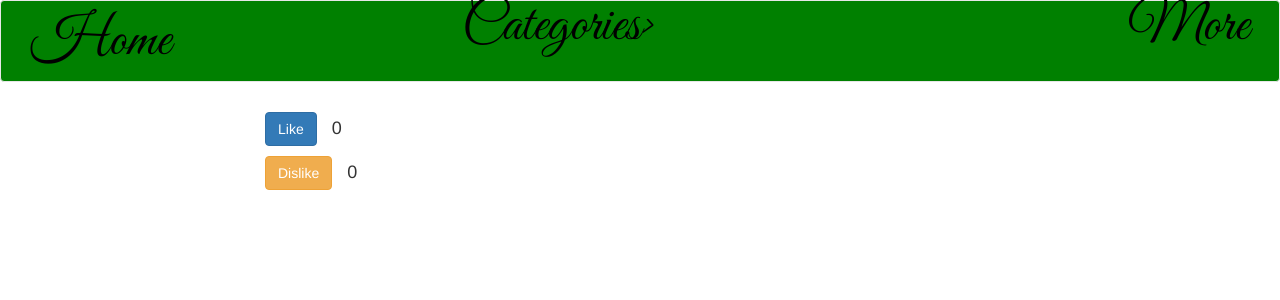
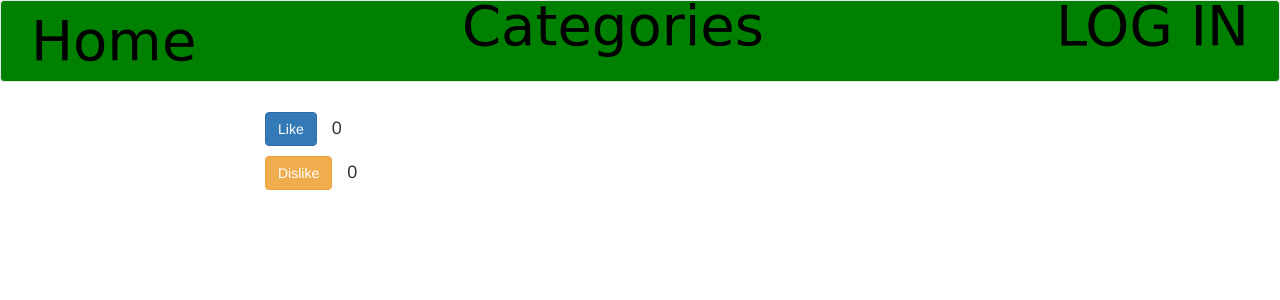
Before and after one commit to Alampulo/Pitch_Hub, a Flask app: page /category/pitch/new/ in a window 1280 px wide. Shown: the top 300 px of the page. Run offline with Flask 2, Linux system fonts and the light colour scheme; data that the repository does not hold is empty; some libraries are stand-ins or nearby versions.

Commit message:
style navbar

```diff
--- a/app/__init__.py
+++ b/app/__init__.py
@@ -42,6 +42,4 @@ def create_app(config_name):
     from .auth import auth as auth_blueprint
     app.register_blueprint(auth_blueprint, url_prefix='/authenticate')
 
-    # setting conig
-
     return app
--- a/app/email.py
+++ b/app/email.py
@@ -3,7 +3,7 @@ from flask import render_template
 from . import mail
 
 def mail_message(subject,template,to,**kwargs):
-    sender_email = mutugieddie3@gmail.com
+    sender_email = jumabryan14@gmail.com
 
     email = Message(subject, sender=sender_email, recipients=[to])
     email.body= render_template(template + ".txt",**mango)
--- a/app/templates/navbar.html
+++ b/app/templates/navbar.html
@@ -12,14 +12,14 @@
     <div id="navbar" class="navbar-collapse collapse">
       <div class="col-md-4">
         <li class="nav-item" id="home" style="list-style-type: none;">
-        <a class="nav-link" href="{{url_for('main.index')}}" style="color: black; font-family: 'Great Vibes', cursive; font-size: 4em; margin-right: 60%;">Home</a>
+        <a class="nav-link" href="{{url_for('main.index')}}" style="color: black; font-family:cursive; font-size: 4em; margin-right: 60%;">Home</a>
         </li>
       </div>
       <div class="col-md-4">
             <ul class="nav navbar-nav">
 
             <li class="dropdown">
-              <a href="{{url_for('main.index')}}" class="dropdown-toggle" data-toggle="dropdown" role="button" aria-expanded="false"style="color: black; font-family: 'Great Vibes', cursive; font-size: 4em;">Categories></a>
+              <a href="{{url_for('main.index')}}" class="dropdown-toggle" data-toggle="dropdown" role="button" aria-expanded="false"style="color: black; font-family: cursive; font-size: 4em;">Categories</a>
               <ul class="dropdown-menu multi-level" role="menu">
                 <li><a href="{{url_for('main.index')}}">Positive</a></li>
                 <li><a href="{{url_for('main.index')}}">Inspiration</a></li>
@@ -34,7 +34,7 @@
       <div class="col-md-4">
         <ul class="nav navbar-nav navbar-right">
             <li class="dropdown">
-                <a href="#" class="dropdown-toggle" data-toggle="dropdown" style="color: black; font-family: 'Great Vibes', cursive; font-size: 4em;">More</a>
+                <a href="#" class="dropdown-toggle" data-toggle="dropdown" style="color: black; font-family:cursive; font-size: 4em;">LOG IN</a>
                 <ul class="dropdown-menu">
                 {% if current_user.is_authenticated %}
 
```
Also changed, not shown: app/templates/index.html (+8 -8 lines).
